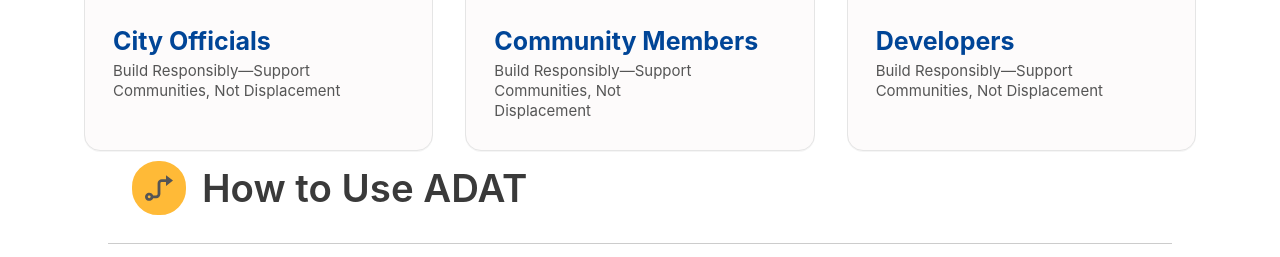
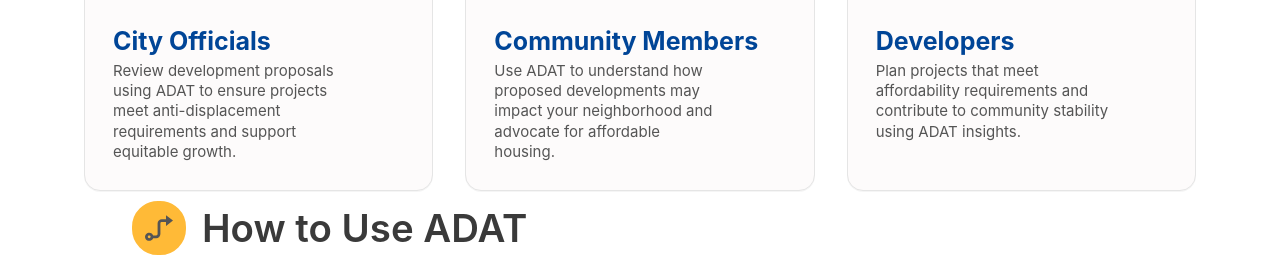
Before and after one commit to BU-Spark/se-adat-louisville, an Astro site: page /education in a window 1280 px wide. Shown: the part 3860-4117 px from the top of the page. Built offline with nearby package versions, Linux system fonts and the light colour scheme; Astro itself is replaced by a stand-in of ours.

Commit message:
Update src/pages/education.astro
Co-authored-by: coderabbitai[bot] <136622811+coderabbitai[bot]@users.noreply.github.com>

```diff
--- a/src/pages/education.astro
+++ b/src/pages/education.astro
@@ -234,7 +234,7 @@ import BaseLayout from "../layouts/BaseLayout.astro";
             <img src="/assets/education/ADT master file_icon/Ellipse 1-1.svg" alt="City official representative" class="role-card-image" style="width: 48%;" />
             <div class="role-card-content">
               <h3 class="role-card-title">City Officials</h3>
-              <p class="role-card-description">Build Responsibly—Support Communities, Not Displacement</p>
+              <p class="role-card-description">Review development proposals using ADAT to ensure projects meet anti-displacement requirements and support equitable growth.</p>
             </div>
           </article>
 
@@ -242,7 +242,7 @@ import BaseLayout from "../layouts/BaseLayout.astro";
             <img src="/assets/education/ADT master file_icon/Ellipse 2.svg" alt="Community member representative" class="role-card-image" style="width: 36%;" />
             <div class="role-card-content">
               <h3 class="role-card-title">Community Members</h3>
-              <p class="role-card-description" style="width: 86%;">Build Responsibly—Support Communities, Not Displacement</p>
+              <p class="role-card-description" style="width: 86%;">Use ADAT to understand how proposed developments may impact your neighborhood and advocate for affordable housing.</p>
             </div>
           </article>
 
@@ -250,7 +250,7 @@ import BaseLayout from "../layouts/BaseLayout.astro";
             <img src="/assets/education/ADT master file_icon/Ellipse 1.svg" alt="Developer representative" class="role-card-image" style="width: 44%;" />
             <div class="role-card-content">
               <h3 class="role-card-title">Developers</h3>
-              <p class="role-card-description">Build Responsibly—Support Communities, Not Displacement</p>
+              <p class="role-card-description">Plan projects that meet affordability requirements and contribute to community stability using ADAT insights.</p>
             </div>
           </article>
         </div>
```
